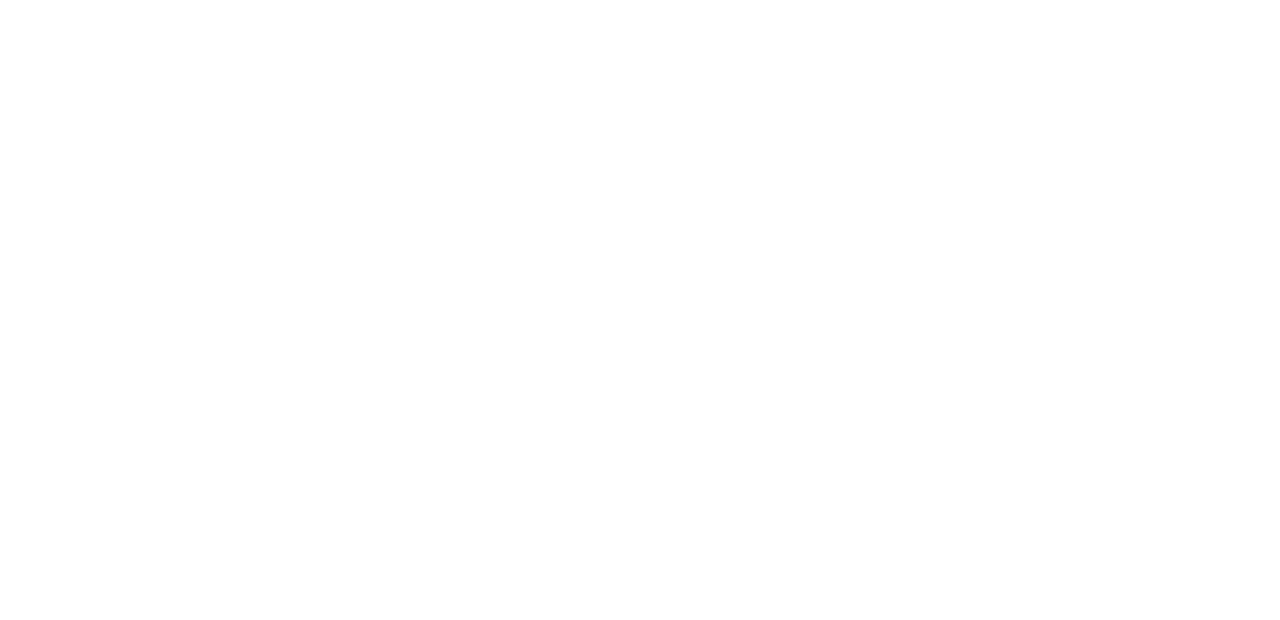
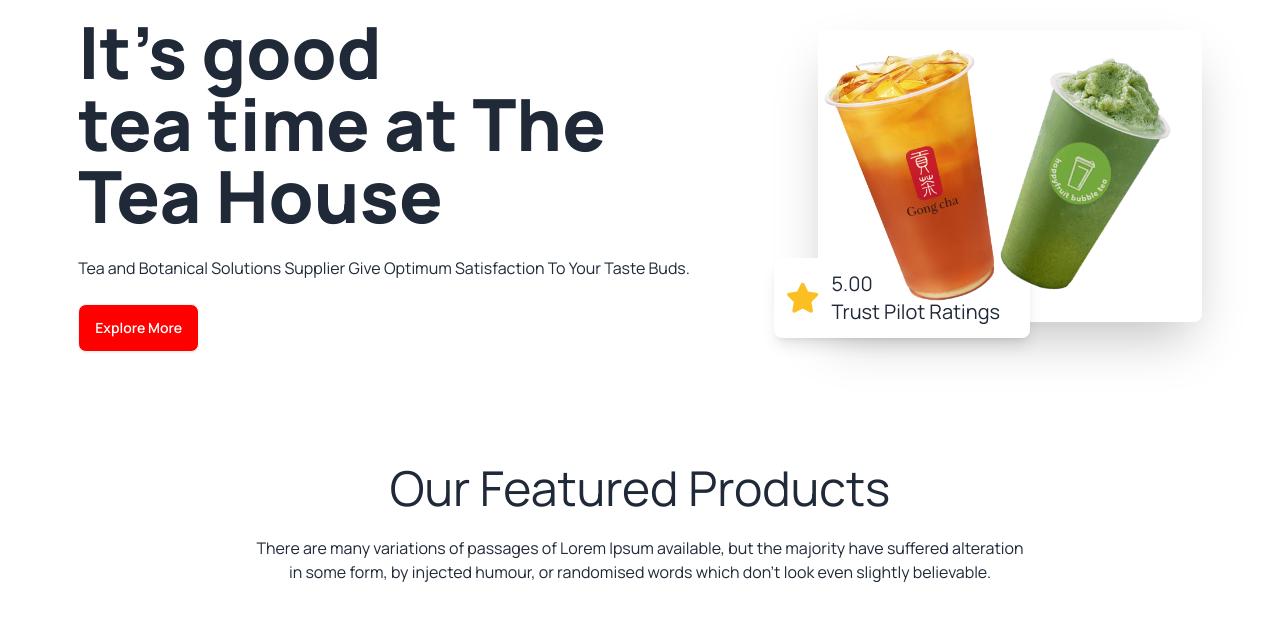
Before and after one commit to abuhoraira153/tea-house-with-daisyui, a plain HTML site: page index.html in a window 1280 px wide. Drawn offline with nearby package versions, Linux system fonts and the light colour scheme.

Commit message:
banner section added

```diff
--- a/index.html
+++ b/index.html
@@ -4,6 +4,95 @@
     <meta charset="UTF-8" />
     <meta name="viewport" content="width=device-width, initial-scale=1.0" />
     <title>tea house with daisyui</title>
+    <!-- taiwind and daisy ui cdn -->
+    <link
+      href="https://cdn.jsdelivr.net/npm/daisyui@4.12.10/dist/full.min.css"
+      rel="stylesheet"
+      type="text/css"
+    />
+    <script src="https://cdn.tailwindcss.com"></script>
+    <!-- google manrope font -->
+    <link rel="preconnect" href="https://fonts.googleapis.com" />
+    <link rel="preconnect" href="https://fonts.gstatic.com" crossorigin />
+    <link
+      href="https://fonts.googleapis.com/css2?family=Manrope:wght@200..800&display=swap"
+      rel="stylesheet"
+    />
+    <!-- font awesome link -->
+    <link
+      rel="stylesheet"
+      href="https://cdnjs.cloudflare.com/ajax/libs/font-awesome/6.6.0/css/all.min.css"
+      integrity="sha512-Kc323vGBEqzTmouAECnVceyQqyqdsSiqLQISBL29aUW4U/M7pSPA/gEUZQqv1cwx4OnYxTxve5UMg5GT6L4JJg=="
+      crossorigin="anonymous"
+      referrerpolicy="no-referrer"
+    />
+    <!-- tailwind custom colors -->
+    <script>
+      tailwind.config = {
+        theme: {
+          extend: {
+            colors: {
+              clifford: "#da373d",
+              "tea-btn": "#FF0000",
+            },
+          },
+        },
+      };
+    </script>
+    <style>
+      .manrope-font {
+        font-family: "Manrope", sans-serif;
+      }
+    </style>
   </head>
-  <body></body>
+  <body class="manrope-font">
+    <header class="container mx-auto">
+      <section>
+        <div class="hero">
+          <div class="hero-content flex-col lg:flex-row-reverse lg:gap-32">
+            <div>
+              <div>
+                <img
+                  src="images/banner.png"
+                  class="max-w-sm rounded-lg shadow-2xl"
+                />
+              </div>
+              <div
+                class="flex items-center gap-x-3 shadow-lg bg-white rounded-lg p-2 lg:p-3 lg:w-2/3 -mt-10 -ml-6 lg:-mt-16 lg:-ml-11"
+              >
+                <i class="fa-solid fa-star text-3xl text-amber-400"></i>
+                <div class="text-xl">
+                  <h2>5.00</h2>
+                  <h3>Trust Pilot Ratings</h3>
+                </div>
+              </div>
+            </div>
+            <div>
+              <h1 class="text-3xl lg:text-7xl font-extrabold">
+                It's good <br />
+                tea time at The <br />
+                Tea House
+              </h1>
+              <p class="py-6">
+                Tea and Botanical Solutions Supplier Give Optimum Satisfaction
+                To Your Taste Buds.
+              </p>
+              <button class="btn bg-tea-btn text-white">Explore More</button>
+            </div>
+          </div>
+        </div>
+      </section>
+    </header>
+    <main class="container mx-auto">
+      <section class="text-center my-24 space-y-6">
+        <h2 class="text-5xl">Our Featured Products</h2>
+        <p class="max-w-3xl mx-auto">
+          There are many variations of passages of Lorem Ipsum available, but
+          the majority have suffered alteration in some form, by injected
+          humour, or randomised words which don't look even slightly believable.
+        </p>
+      </section>
+    </main>
+    <footer></footer>
+  </body>
 </html>
--- /dev/null
+++ b/tailwind.config.js
@@ -0,0 +1,8 @@
+/** @type {import('tailwindcss').Config} */
+module.exports = {
+  content: ["./src/**/*.{html,js}"],
+  theme: {
+    extend: {},
+  },
+  plugins: [],
+};
```
